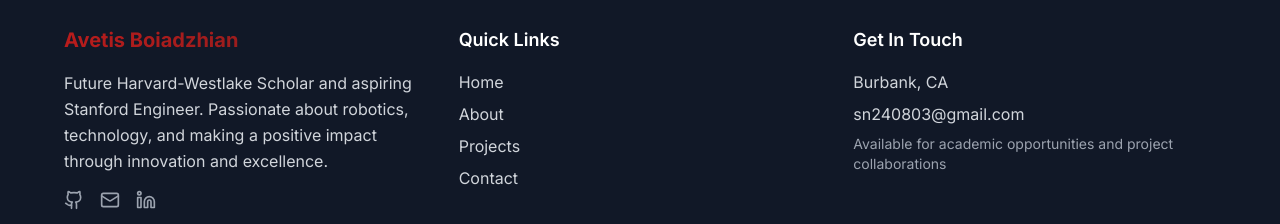
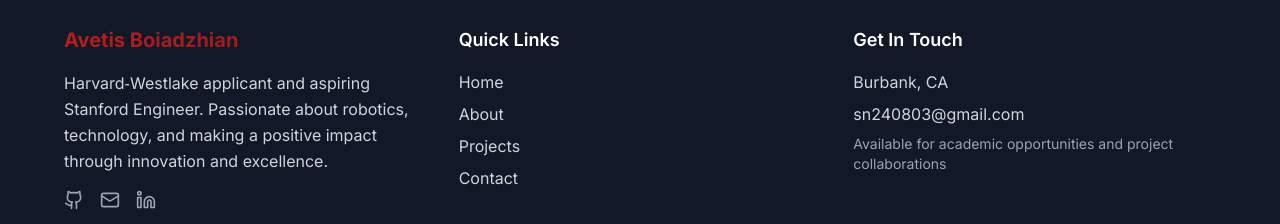
Before and after one commit to Avetiska-2/My-Portfolio, a React (Vite) app: page / in a window 1280 px wide. Shown: the part 7751-7975 px from the top of the page. Built offline with nearby package versions, Linux system fonts and the light colour scheme.

Commit message:
Update description in Footer component

```diff
--- a/src/components/layout/Footer.tsx
+++ b/src/components/layout/Footer.tsx
@@ -38,7 +38,7 @@ const Footer = () => {
                 Avetis Boiadzhian
               </h3>
               <p className="text-gray-300 mb-4 leading-relaxed animate-fade-in-up">
-                Future Harvard-Westlake Scholar and aspiring Stanford Engineer.
+                Harvard‑Westlake applicant and aspiring Stanford Engineer.
                 Passionate about robotics, technology, and making a positive impact
                 through innovation and excellence.
               </p>
```
